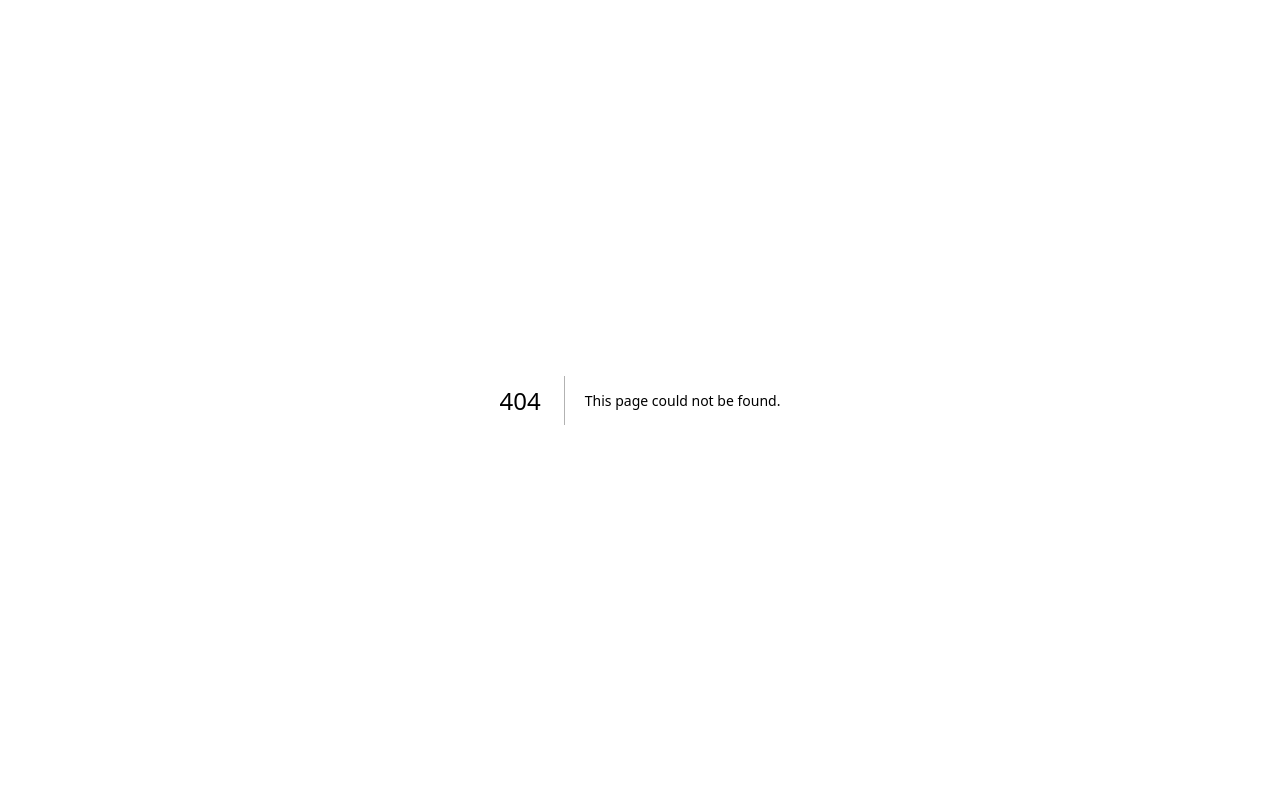
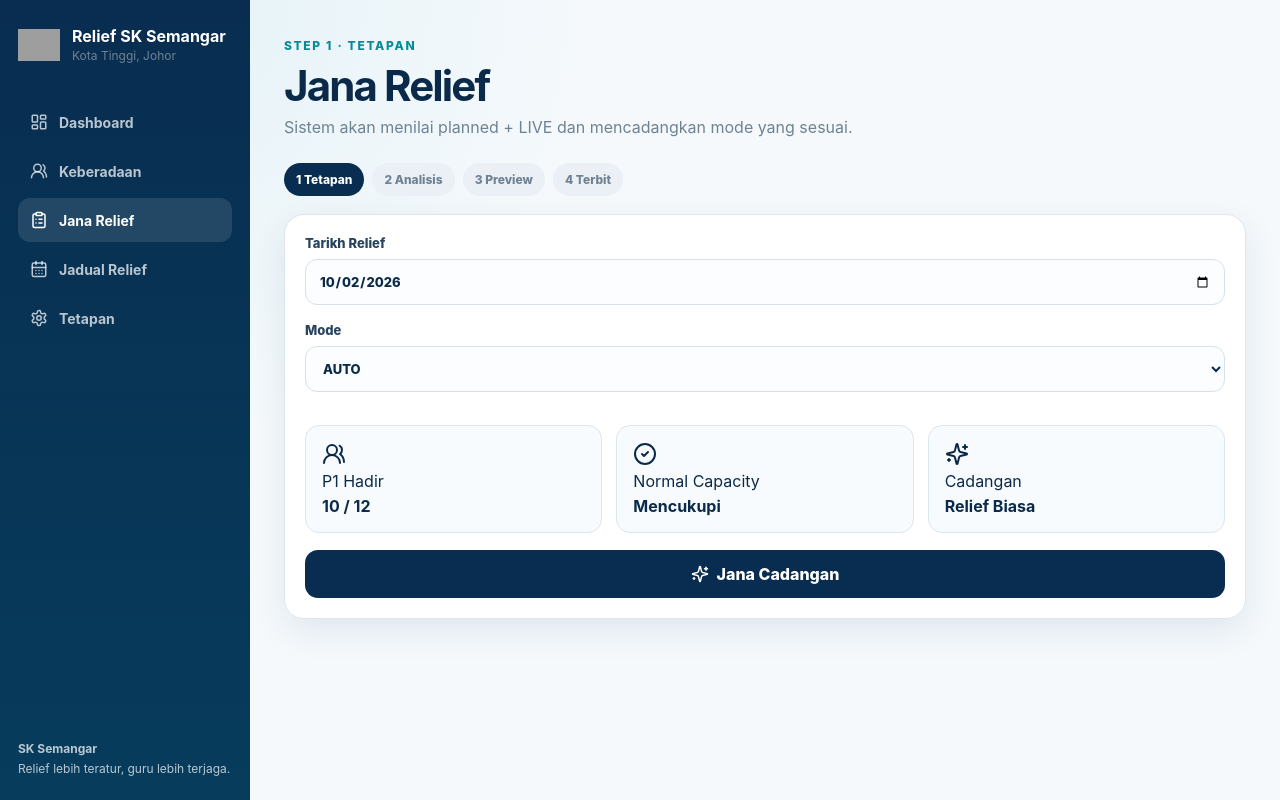
Before and after one commit to Papazola89-bot/e-ReliefSKS, a Next.js app: page /admin/relief/new in a window 1280 px wide. Before the commit this address had no page. Built offline with nearby package versions, Linux system fonts and the light colour scheme; grey boxes are pictures that could not be loaded.

Commit message:
feat: add relief generator screen

```diff
--- /dev/null
+++ b/app/admin/relief/new/page.tsx
@@ -0,0 +1,8 @@
+import Link from "next/link";
+import { CheckCircle2, Sparkles, UsersRound } from "lucide-react";
+import { AdminNav } from "@/components/AdminNav";
+import { MobileBottomNav } from "@/components/MobileBottomNav";
+
+export default function NewReliefPage() {
+  return <main className="adminLayout"><AdminNav active="Jana Relief" /><section className="adminContent"><header className="adminTop"><div><span className="eyebrow">STEP 1 · TETAPAN</span><h1>Jana Relief</h1><p>Sistem akan menilai planned + LIVE dan mencadangkan mode yang sesuai.</p></div></header><div className="stepper"><span className="active">1 Tetapan</span><span>2 Analisis</span><span>3 Preview</span><span>4 Terbit</span></div><section className="blockCard settingsCard"><label>Tarikh Relief<input type="date" defaultValue="2026-10-02" /></label><label>Mode<select defaultValue="AUTO"><option>AUTO</option><option>NORMAL</option><option>BERKAMPUNG</option></select></label><div className="analysisPreview"><div><UsersRound /><span>P1 Hadir</span><strong>10 / 12</strong></div><div><CheckCircle2 /><span>Normal Capacity</span><strong>Mencukupi</strong></div><div><Sparkles /><span>Cadangan</span><strong>Relief Biasa</strong></div></div><Link href="/admin/relief/demo" className="button primary full"><Sparkles size={18} /> Jana Cadangan</Link></section></section><MobileBottomNav /></main>
+}
```
